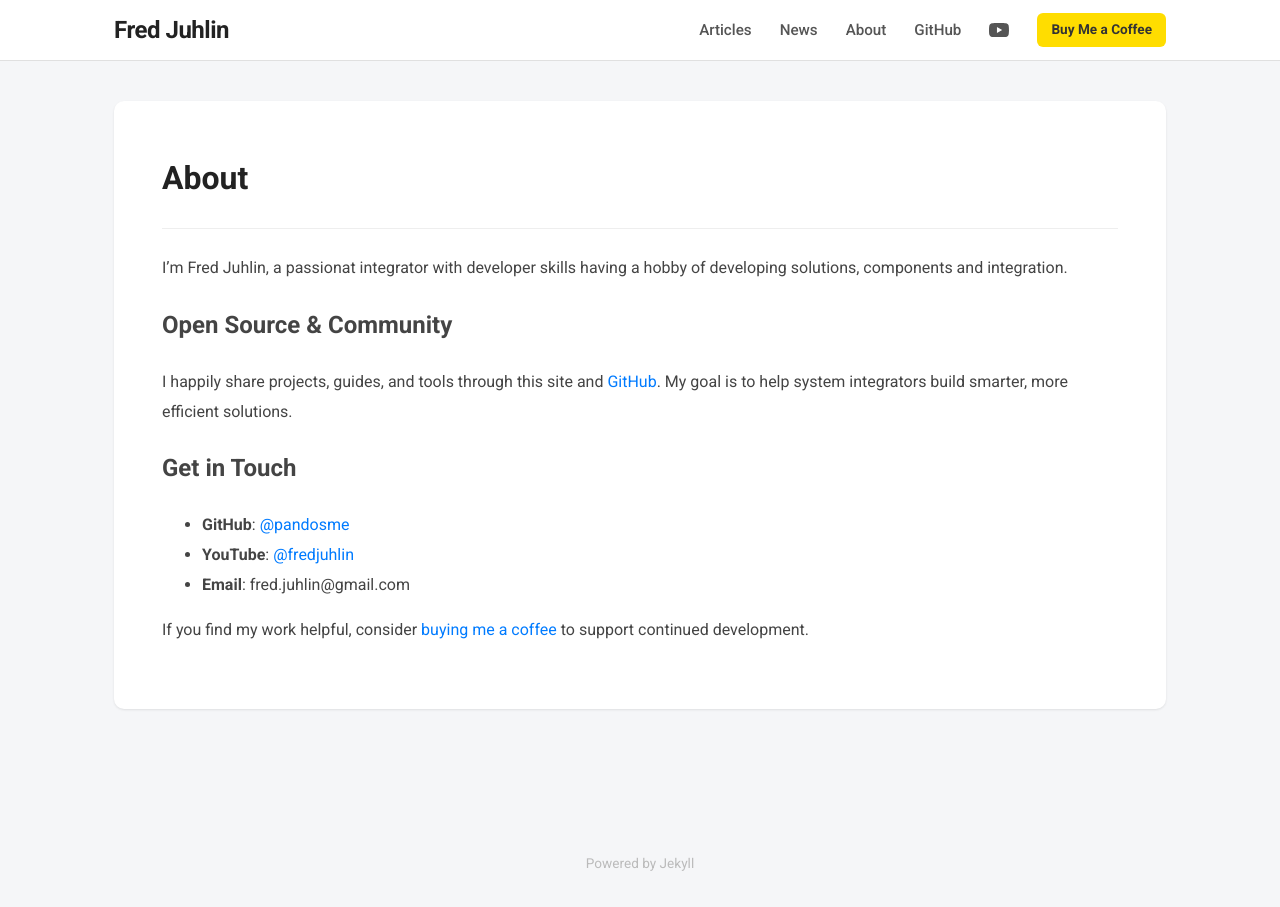
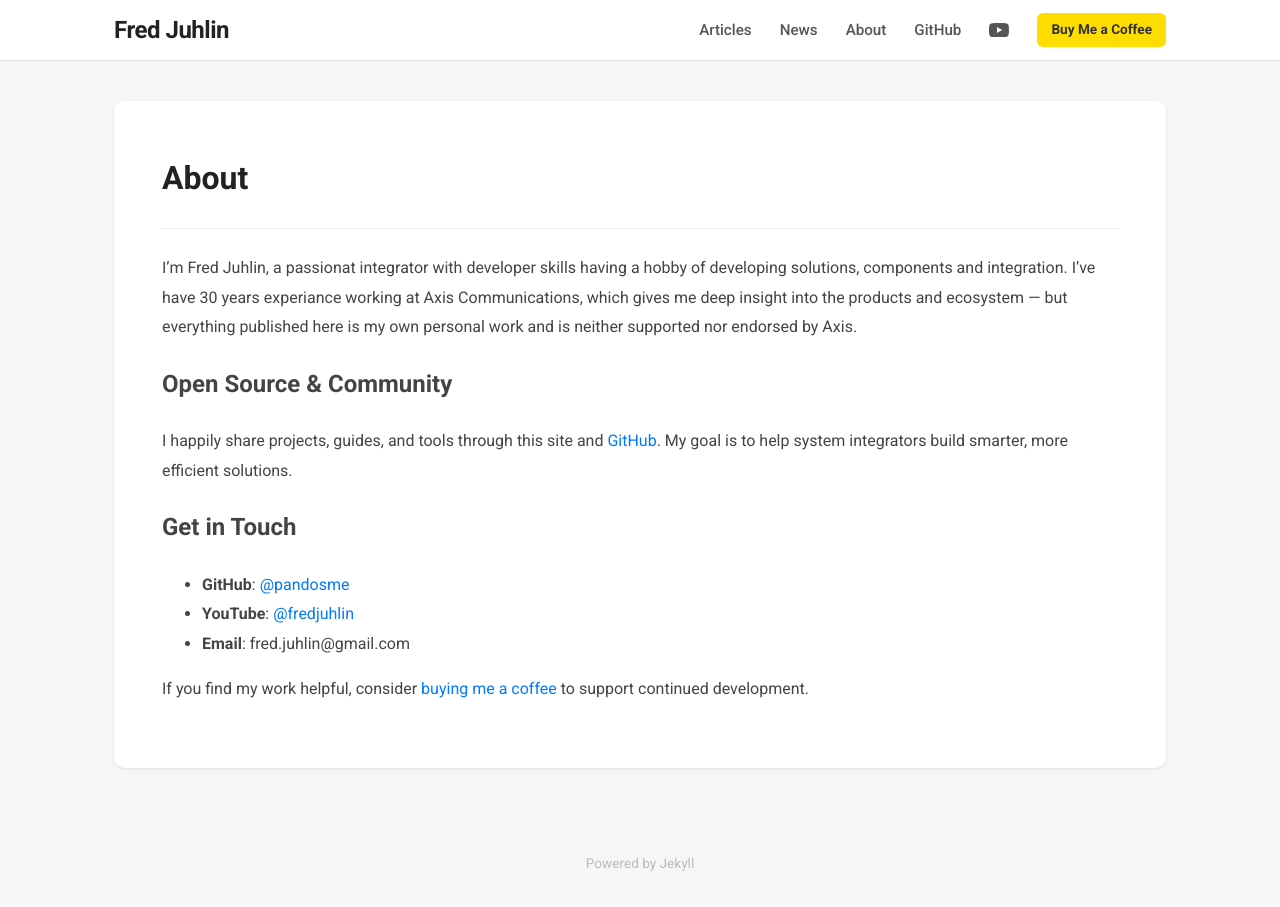
Before and after one commit to pandosme/pandosme.github.io, a Jekyll site: the page built from docs/about.md, in a window 1280 px wide. Built offline with Jekyll 4.4.1, drawn with Linux system fonts in a browser that asks for light colours.

Commit message:
Add Axis affiliation note to about page

```diff
--- a/docs/about.md
+++ b/docs/about.md
@@ -4,7 +4,7 @@ title: About
 permalink: /about/
 ---
 
-I'm Fred Juhlin, a passionat integrator with developer skills having a hobby of developing solutions, components and integration.
+I'm Fred Juhlin, a passionat integrator with developer skills having a hobby of developing solutions, components and integration.  I've have 30 years experiance working at Axis Communications, which gives me deep insight into the products and ecosystem — but everything published here is my own personal work and is neither supported nor endorsed by Axis.
 
 ## Open Source & Community
 
```
